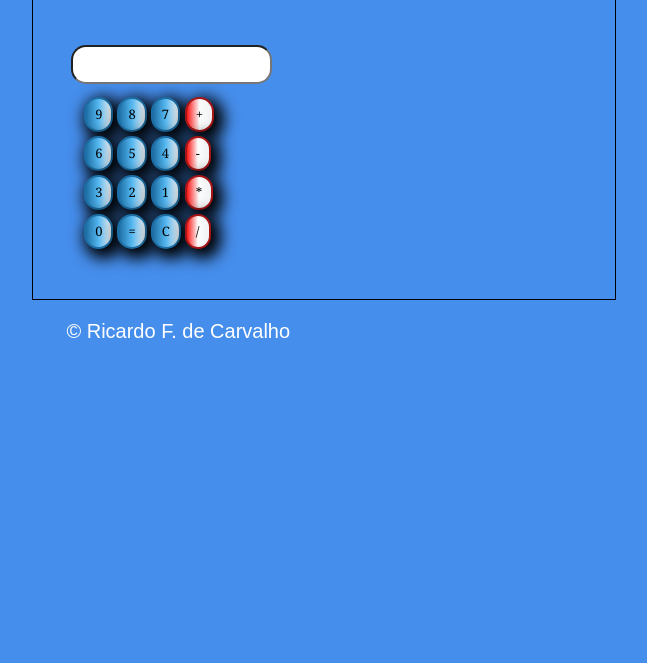
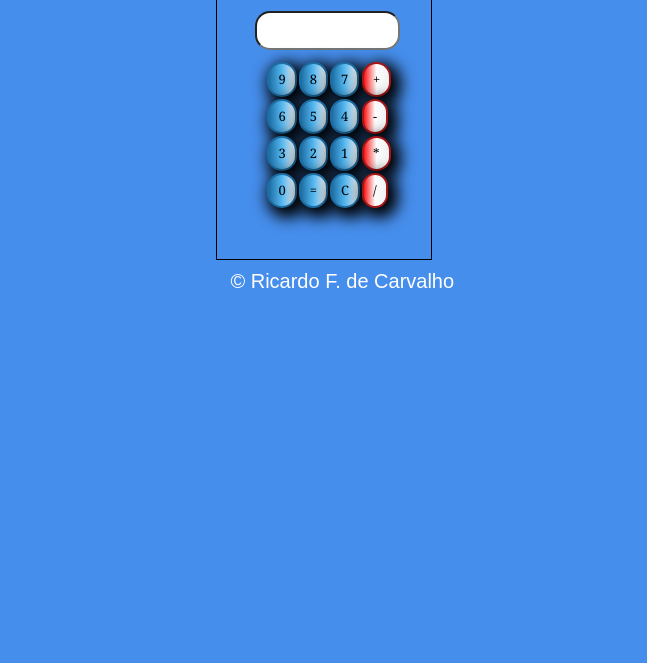
Before and after one commit to xXRicardoX/Calculadora, a plain HTML site: page Calculadora complexa/index.html in a window 1280 px wide. Shown: the part 137-800 px from the top of the page, without its empty margins (316-963 px from the left). Drawn offline with Linux system fonts and the light colour scheme.

Commit message:
Atualização

```diff
--- a/Calculadora complexa/estilo.css
+++ b/Calculadora complexa/estilo.css
@@ -1,3 +1,9 @@
+*{
+    margin: 0;
+    padding: 0;
+    box-sizing: border-box;
+}
+
 body{
     background: rgb(70, 142, 236);
     font: normal 15pt Arial;
@@ -12,7 +18,7 @@ header{
 
 form fieldset{
     margin: 20px auto 20px auto;
-    width: 40%;
+    width: 10%;
     border: solid black 1px;
     padding: 3%;
     margin-bottom: 10px;
@@ -39,6 +45,8 @@ input{
     border-radius: 15px;
 }
 form input#visor{
+    max-width: 145px;
+    border-radius: 50%;
 
     align-items: center;
     padding: 10px 10px;
@@ -108,5 +116,5 @@ section{
 footer{
     color: white;
     text-align: justify;
-    margin-left: calc(35% - 60px - 8px);
+    margin-left: calc(48% - 60px - 8px);
 }
```
Also changed, not shown: Calculadora complexa/Calculadora complexa.png (added), Calculadora complexa/index.html (renamed from Calculadora complexa/modelo.html).
